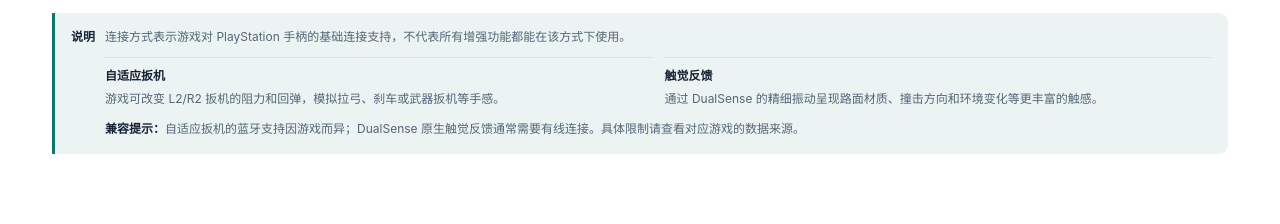
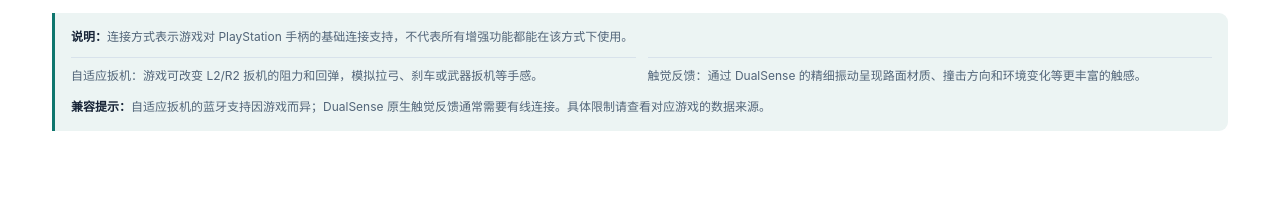
Before and after one commit to ewiro/dualsense-pc-games-zh, a website: page index.html in a window 1280 px wide. Shown: the part 286-510 px from the top of the page. Drawn offline with Linux system fonts and the light colour scheme.

Commit message:
refine compatibility explanation layout

```diff
--- a/index.html
+++ b/index.html
@@ -35,17 +35,14 @@
       </section>
 
       <aside class="stats-explanation" aria-label="连接方式与功能说明">
-        <strong>说明</strong>
         <div class="stats-explanation-body">
-          <p>连接方式表示游戏对 PlayStation 手柄的基础连接支持，不代表所有增强功能都能在该方式下使用。</p>
+          <p><b>说明：</b>连接方式表示游戏对 PlayStation 手柄的基础连接支持，不代表所有增强功能都能在该方式下使用。</p>
           <dl class="feature-definitions">
             <div>
-              <dt>自适应扳机</dt>
-              <dd>游戏可改变 L2/R2 扳机的阻力和回弹，模拟拉弓、刹车或武器扳机等手感。</dd>
+              <dd>自适应扳机：游戏可改变 L2/R2 扳机的阻力和回弹，模拟拉弓、刹车或武器扳机等手感。</dd>
             </div>
             <div>
-              <dt>触觉反馈</dt>
-              <dd>通过 DualSense 的精细振动呈现路面材质、撞击方向和环境变化等更丰富的触感。</dd>
+              <dd>触觉反馈：通过 DualSense 的精细振动呈现路面材质、撞击方向和环境变化等更丰富的触感。</dd>
             </div>
           </dl>
           <p class="compatibility-note"><b>兼容提示：</b>自适应扳机的蓝牙支持因游戏而异；DualSense 原生触觉反馈通常需要有线连接。具体限制请查看对应游戏的数据来源。</p>
--- a/light.css
+++ b/light.css
@@ -20,9 +20,6 @@
   max-width: 1176px;
   margin: 0 auto 96px;
   padding: 14px 16px;
-  display: flex;
-  align-items: flex-start;
-  gap: 10px;
   border-left: 3px solid var(--teal);
   border-radius: 0 9px 9px 0;
   background: color-mix(in srgb, var(--panel) 92%, var(--teal) 8%);
@@ -30,8 +27,7 @@
   font-size: 12px;
   line-height: 1.7;
 }
-.stats-explanation strong { flex: 0 0 auto; color: var(--ink); }
-.stats-explanation-body { min-width: 0; flex: 1; }
+.stats-explanation b { color: var(--ink); }
 .stats-explanation p { margin: 0; }
 .feature-definitions {
   margin: 10px 0 0;
@@ -40,10 +36,9 @@
   gap: 12px;
 }
 .feature-definitions > div { padding-top: 8px; border-top: 1px solid var(--line); }
-.feature-definitions dt { color: var(--ink); font-weight: 700; }
-.feature-definitions dd { margin: 2px 0 0; }
+.feature-definitions dt { display: inline; color: var(--ink); font-weight: 700; }
+.feature-definitions dd { display: inline; margin: 0; }
 .stats-explanation .compatibility-note { margin-top: 10px; }
-.compatibility-note b { color: var(--ink); }
 .section-heading h1 { font-size: 36px; line-height: 1.1; letter-spacing: -.04em; margin: 0; }
 .controls { grid-template-columns: minmax(220px, 1.45fr) repeat(5, minmax(112px, 1fr)); }
 
@@ -154,7 +149,6 @@ th { text-align: center; }
     padding: 13px 14px;
     display: block;
   }
-  .stats-explanation strong { display: block; margin-bottom: 4px; }
   .feature-definitions { grid-template-columns: 1fr; gap: 8px; }
   .theme-toggle { padding: 0 11px; }
   .game-identity { gap: 10px; }
```
